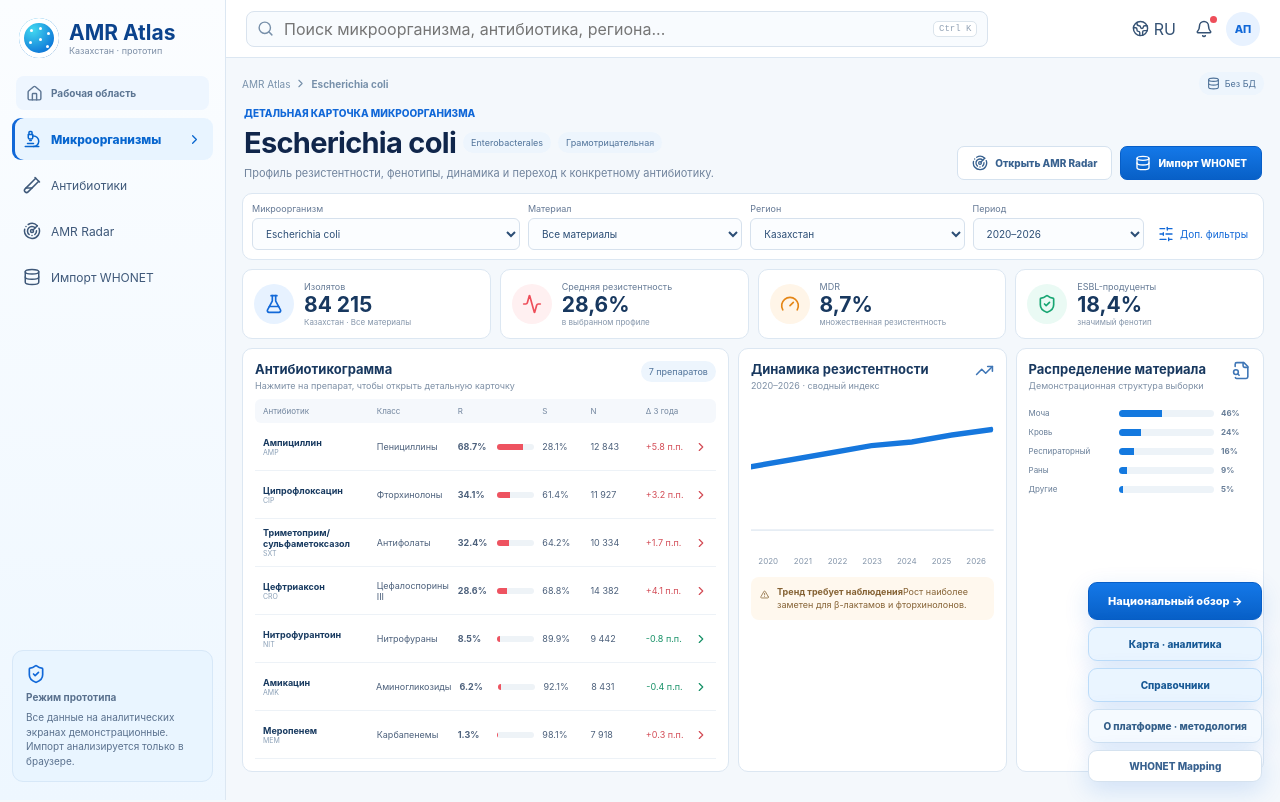
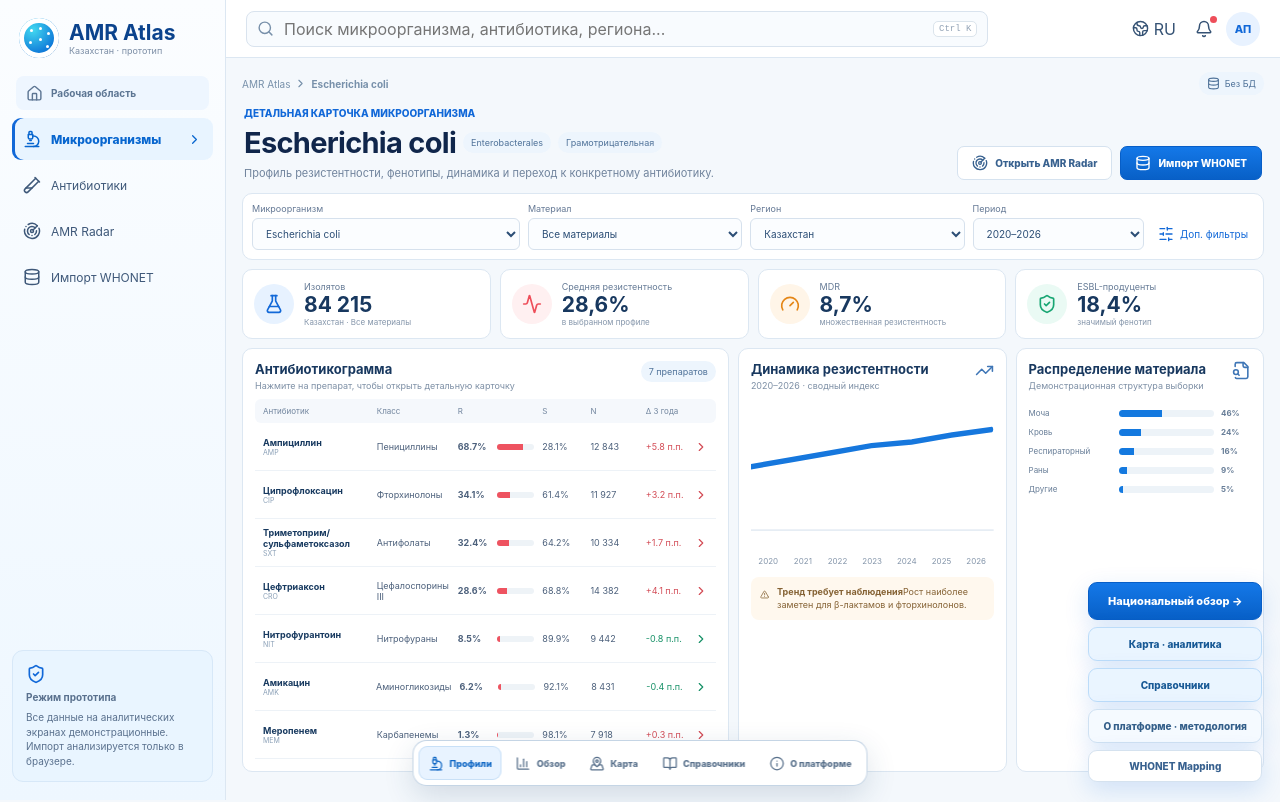
Before and after one commit to MG-Trener/ATLAS, a Next.js app: page / in a window 1280 px wide. Built offline with nearby package versions, Linux system fonts and the light colour scheme.

Commit message:
Enable global navigation across Atlas

```diff
--- a/app/layout.tsx
+++ b/app/layout.tsx
@@ -1,4 +1,5 @@
 import type { Metadata } from "next";
+import AtlasGlobalNav from "./components/AtlasGlobalNav";
 import "./globals.css";
 
 export const metadata: Metadata = {
@@ -9,7 +10,10 @@ export const metadata: Metadata = {
 export default function RootLayout({ children }: Readonly<{ children: React.ReactNode }>) {
   return (
     <html lang="ru">
-      <body>{children}</body>
+      <body>
+        {children}
+        <AtlasGlobalNav />
+      </body>
     </html>
   );
 }
```
